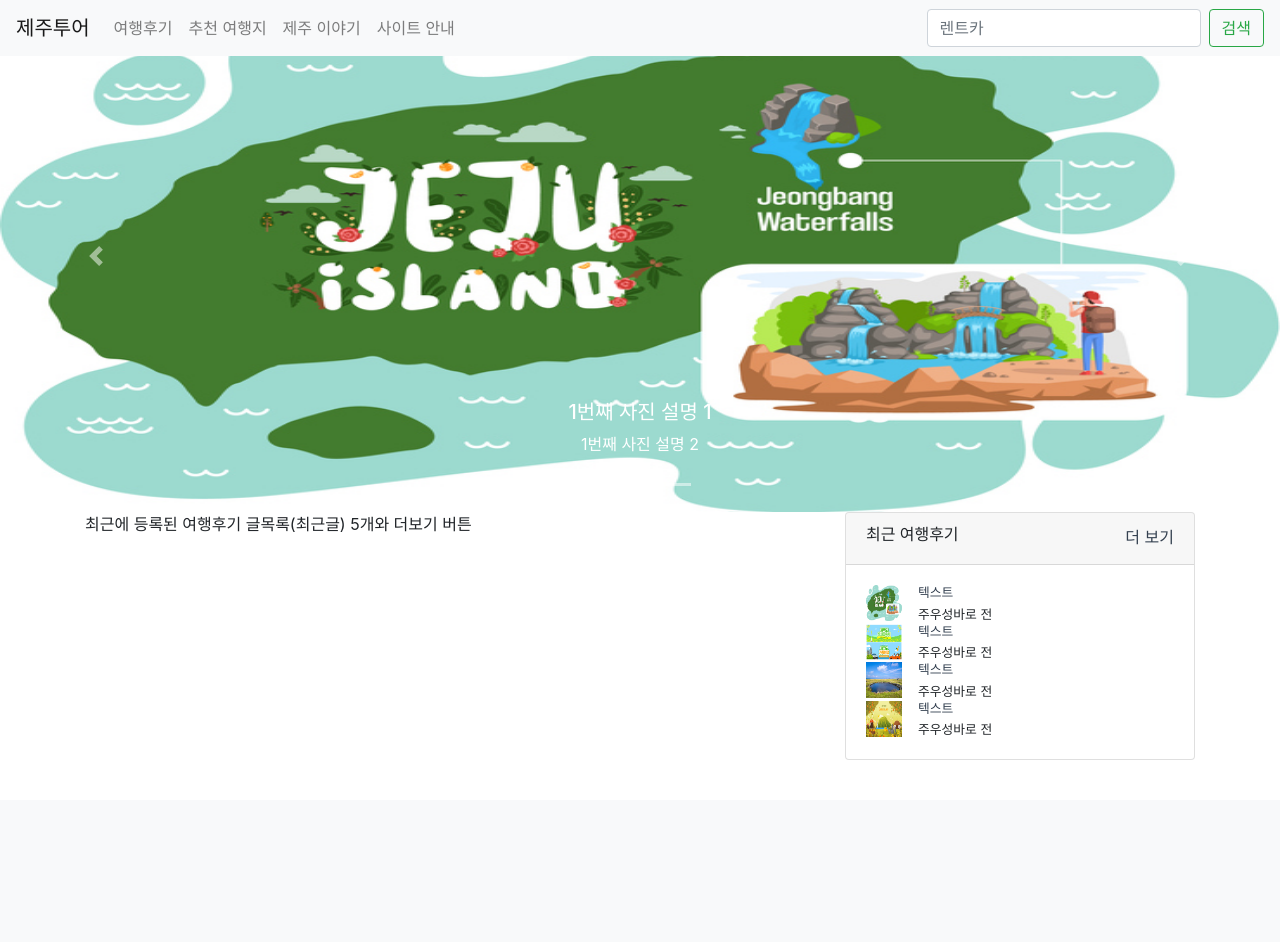
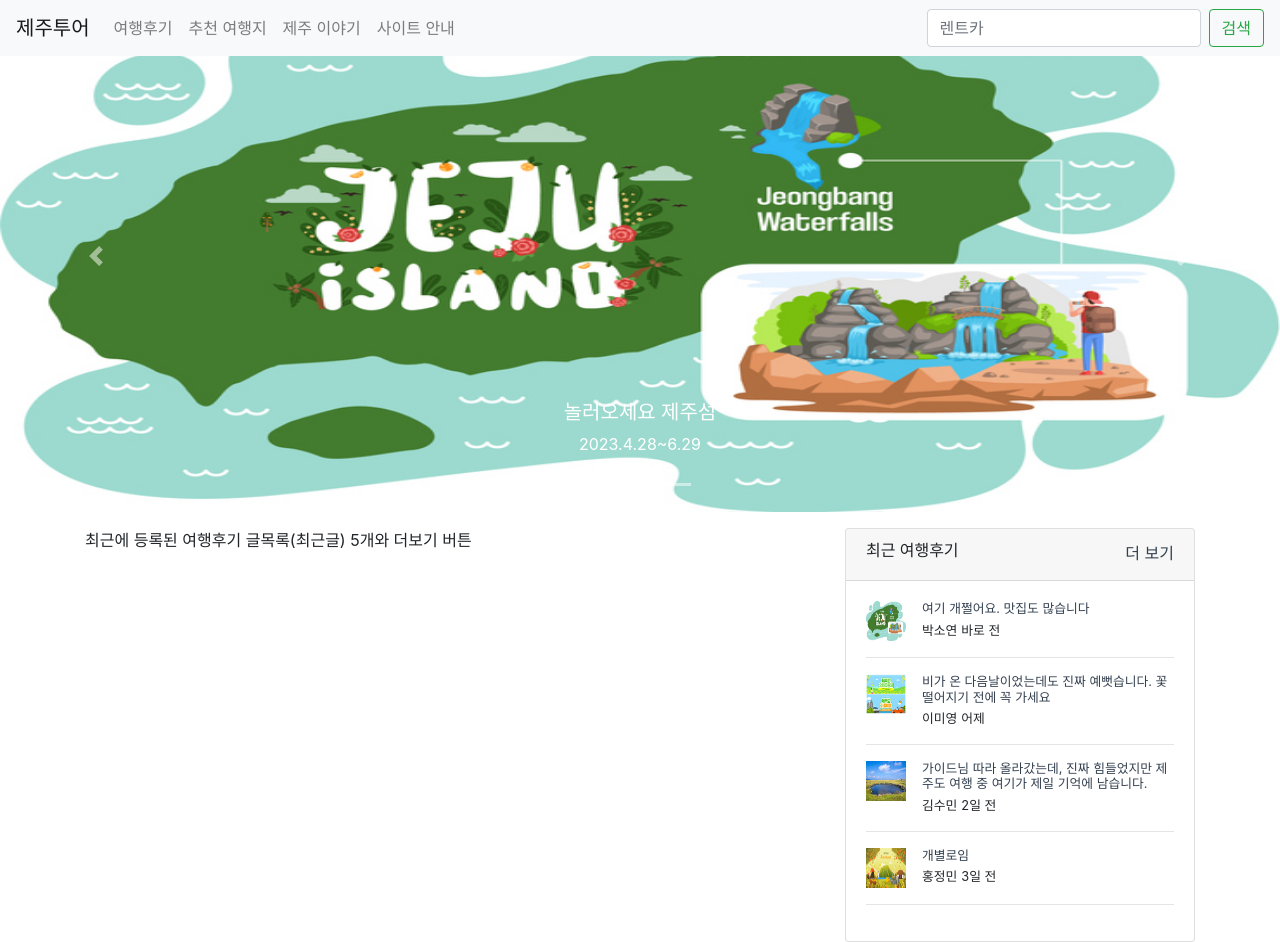
Before and after one commit to woosungchu/phpsetup, a PHP site: page / in a window 1280 px wide. Before the commit the page ends 760 px from the top, so only its background shows below. Run offline with PHP 8.4, Linux system fonts and the light colour scheme.

Commit message:
for loops

```diff
--- a/css/index.css
+++ b/css/index.css
@@ -1,10 +1,10 @@
 /* 기본 마진 0 */
 body{margin:0;}
-a {color: rgb(52,64,80)/* black*/};
+a, a:hover {color: rgb(52,64,80)/* black*/};
 
 /* 카루셀 세로길이 지정 */
 #myCarousel .carousel-item{ height:32rem; background-color:#777;}
 #myCarousel .carousel-item img { height:32rem; min-width:100%;}
 
 .jc-spbt { justify-content: space-between;}
-.file-thumbnail { height: 2.25rem; width: 2.25rem;}
+.file-thumbnail { height: 2.25rem; width: 2.25rem; min-width:40; min-height:40;}
--- a/html/main.php
+++ b/html/main.php
@@ -1,6 +1,6 @@
 <main>
 	<!-- carousel -->
-	<div id="myCarousel" class="carousel slide" data-ride="carousel">
+	<div id="myCarousel" class="carousel slide mb-3" data-ride="carousel">
 		<ol class="carousel-indicators">
 			<li data-target="#myCarousel" data-slide-to="0" class="active"></li>
 			<li data-target="#myCarousel" data-slide-to="1"></li>
@@ -8,13 +8,19 @@
 		</ol>
 		<div class="carousel-inner">
 		<?php
-			for($i=1; $i<5;$i++){
+			$arr = array(
+				array(1,'제주도 그림','2023.4.28~6.29','놀러오세요 제주섬'),
+				array(2,'유채꽃 축제 홍보 포스터','2023.3.28~6.23','유채꽃축제 가족들과 함께 놀러오세요'),
+				array(3,'백록담 전경','2023.4.22~10.29', '하늘의 거울, 한라산의 백록담'),
+				array(4,'가을의 제주도 그림','2023.4.18~9.10','제주도의 계절, 가을입니다')
+			);
+			foreach($arr as list($index, $title, $date, $description)){
 				echo
-				'<div class="carousel-item '.($i==1?'active':'').'">
-					<img class="d-block w-100" src="assets/image'.$i.'.jpg" alt="카루셀'.$i.'" title="'.$i.'번째 카루셀 사진">
+				'<div class="carousel-item '.($index==1?'active':'').'">
+					<img class="d-block w-100" src="assets/image'.$index.'.jpg" alt="'.$title.'" title="'.$title.'">
 					<div class="carousel-caption">
-						<h5>'.$i.'번째 사진 설명 1</h5>
-						<p>'.$i.'번째 사진 설명 2</p>
+						<h5>'.$description.'</h5>
+						<p>'.$date.'</p>
 					</div>
 				</div>';
 			}
@@ -42,23 +48,28 @@
 					</div>
 					<!-- body -->
 					<div class="card-body">
+
 					<?php
-
-					for ($x = 1; $x < 5; $x++) {
+						$arr = array(
+							array(1,'여기 개쩔어요. 맛집도 많습니다','박소연','바로 전','제주도 그림'),
+							array(2,'비가 온 다음날이었는데도 진짜 예뻣습니다. 꽃 떨어지기 전에 꼭 가세요','이미영','어제','유채꽃 축제 홍보 포스터'),
+							array(3,'가이드님 따라 올라갔는데, 진짜 힘들었지만 제주도 여행 중 여기가 제일 기억에 남습니다.','김수민','2일 전','백록담 전경'),
+							array(4,'개별로임','홍정민','3일 전','가을의 제주도 그림')
+						);
+						foreach($arr as list($index, $text, $writer, $date, $imgtitle)){
 							echo
-						'<div class="d-flex">
+							'<div class="d-flex mb-1">
 								<div class="file-thumbnail">
-								<img class="w-100 h-100" src="assets/image'.$x.'.jpg" border="0" alt="여행후기'.$x.'." title="여행후기 '.$x.'번째 사진">
+									<img class="w-100 h-100" src="assets/image'.$index.'.jpg" border="0" alt="여행후기'.$index.'." title="여행후기 '.$index.'번째 사진">
 								</div>
 								<div class="ml-3">
-								<h6 class="mb-1"><a href="#" class="small">텍스트</a></h6>
+									<h6 class="mb-1"><a href="#" class="small">'.$text.'</a></h6>
 									<div class="small">
-									<span>주우성</span><span>바로 전</span>
+										<span>'.$writer.'</span><span class="ml-1">'.$date.'</span>
 									</div>
 								</div>
-						</div>';
+							</div><hr/>';
 						}
-
 					?>
 
 
```
Also changed, not shown: phpforloop.md (added, +78 -0 lines), README.md. Lines whose indentation alone changed are shown as unchanged.
